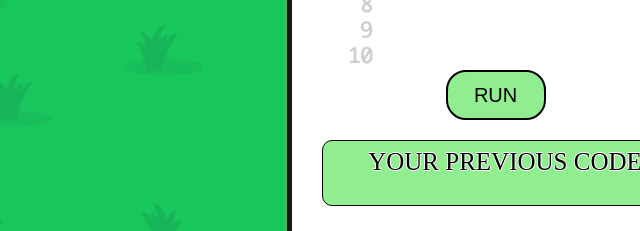
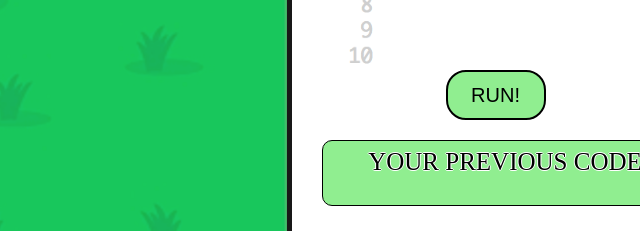
Before and after one commit to newcoderua/Walking-Dad, a plain HTML site: page index.html in a window 1280 px wide. Shown: the part 340-571 px from the top of the page, 640-1280 px from the left. Drawn offline with nearby package versions, Linux system fonts and the light colour scheme.

```diff
--- a/index.html
+++ b/index.html
@@ -102,7 +102,7 @@
 
             <textarea class="user-input" type="textarea" placeholder="right 200                         down 300" value=""></textarea>
 
-            <div id="button-run"><button class="user-input-button" type="submit" name="RUN">RUN</button></div>
+            <div id="button-run"><button class="user-input-button" type="submit" name="RUN">RUN!</button></div>
           </form>
         </div>
         <div class="prev-code">
```
